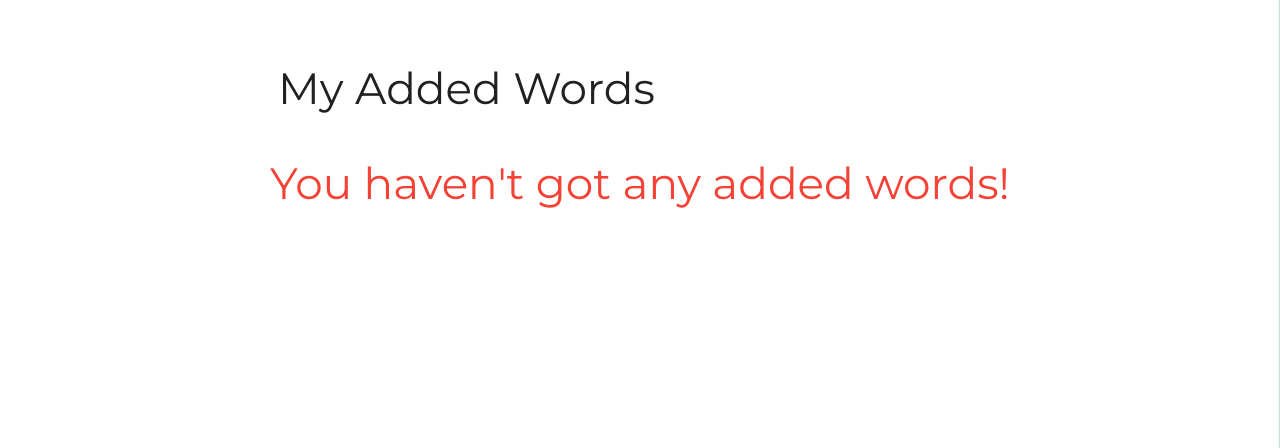
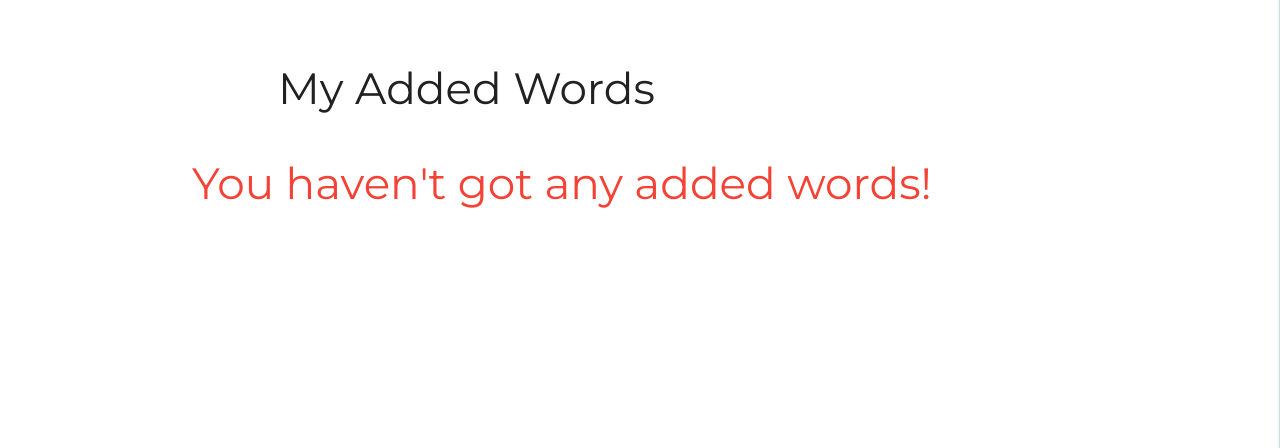
Before and after one commit to Nazulka/WD-Buzzwords, a Flask app: template templates/account.html in a window 1280 px wide. Shown: the part 143-591 px from the top of the page. Run offline with Flask 2, Linux system fonts and the light colour scheme; the template is opened without the code that fills it, so the values that code supplies are empty; some libraries are stand-ins or nearby versions; some web fonts are replaced.

Commit message:
Minor edits, write-up changes in wireframes

```diff
--- a/templates/account.html
+++ b/templates/account.html
@@ -63,8 +63,10 @@
 
     <!-- No Results Found -->
     {% else %}
-    <div class="col s12 m6 offset-m3">
-        <h3 class="red-text center-align">You haven't got any added words!</h3>
+    <div class="container">
+        <div class="col s12 m8 offset-m2">
+            <h3 class="red-text left-align">You haven't got any added words!</h3>
+        </div>
     </div>
 {% endif %}
 {% endblock %}
--- a/templates/sign_up.html
+++ b/templates/sign_up.html
@@ -31,7 +31,7 @@
                     <i class="fas fa-user-lock prefix grey-text text-darken-4"></i>
                     <input id="confirm_password" name="confirm_password" type="password" minlength="5" maxlength="15"
                         pattern="^[a-zA-Z0-9]{5,15}$" class="validate" required>
-                    <label for="confirm_password">Confirm Password (5-15 alphanumeric characters)</label>
+                    <label for="confirm_password">Confirm Password (should match password)</label>
                 </div>
             </div>
             <!-- Sign Up Button-->
```
Also changed, not shown: TESTING.md (+2 -2 lines), README.md.
